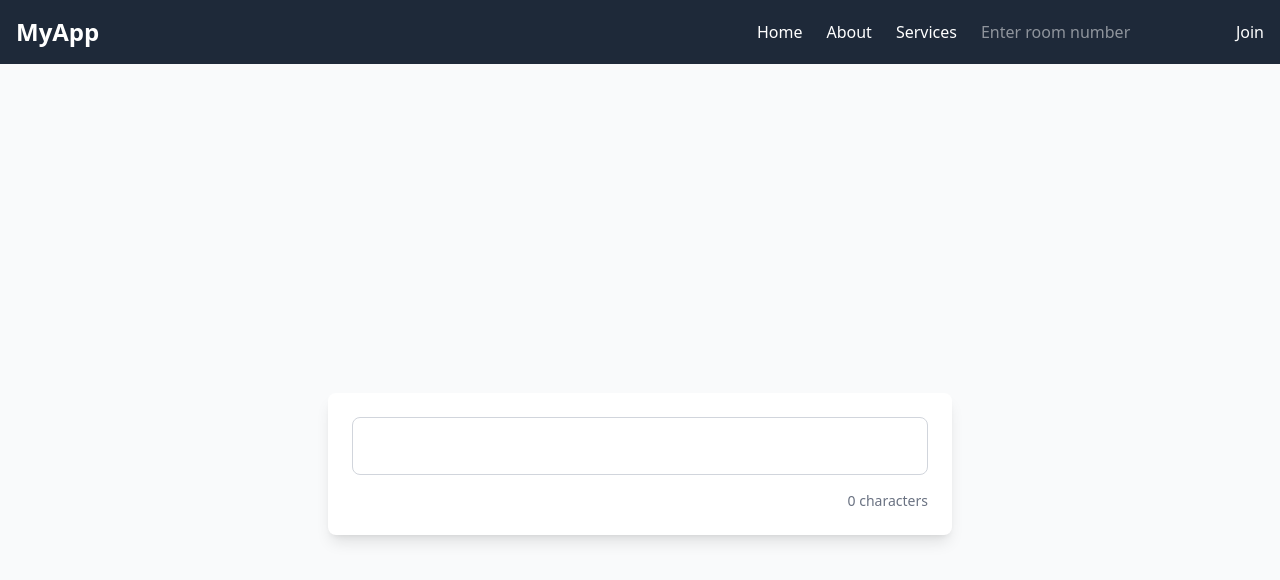
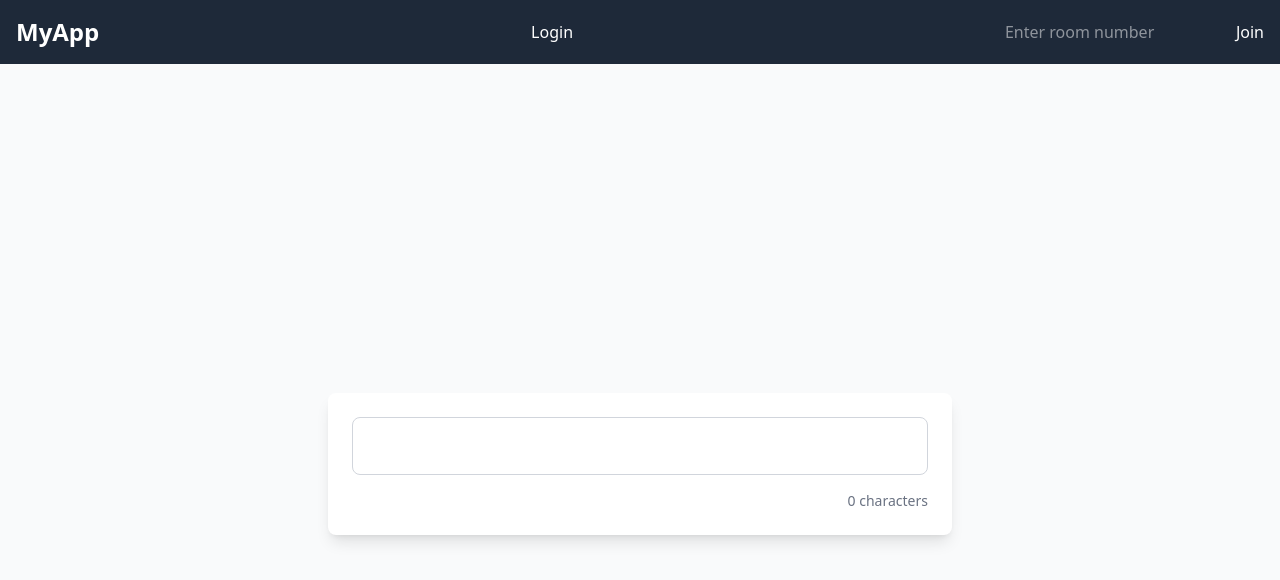
Before and after one commit to harshavardanan/Collaborative-editor, a React (Vite) app in the folder client/: page / in a window 1280 px wide. Shown: the top 580 px of the page. Built offline with nearby package versions, Linux system fonts and the light colour scheme; no server answers.

Commit message:
join component added

```diff
--- /dev/null
+++ b/client/src/components/JoinRoom.tsx
@@ -0,0 +1,22 @@
+import React, { useState } from "react";
+import { io } from "socket.io-client";
+const ENDPOINT = "http://localhost:5000";
+
+const JoinRoom = () => {
+  const [room, setRoom] = useState<string>("");
+  const joinRoom = () => {
+    io(ENDPOINT).emit("join-room", room);
+  };
+  return (
+    <div>
+      <input
+        placeholder="Enter room number"
+        onChange={(e) => setRoom(e.target.value)}
+        value={room}
+      />
+      <button onClick={joinRoom}>Join</button>
+    </div>
+  );
+};
+
+export default JoinRoom;
--- a/client/src/components/Navbar.tsx
+++ b/client/src/components/Navbar.tsx
@@ -1,20 +1,14 @@
 import React, { useState, useEffect } from "react";
 import { auth, signOut } from "./FirebaseConfig";
-import { io } from "socket.io-client";
-const ENDPOINT = "http://localhost:5000";
+import JoinRoom from "./JoinRoom";
 
 const Navbar = () => {
   const [user, setUser] = useState<any>(auth.currentUser);
-  const [room, setRoom] = useState<string>("");
-  const joinRoom = () => {
-    io(ENDPOINT).emit("join-room", room);
-  };
 
   useEffect(() => {
     const unsubscribe = auth.onAuthStateChanged((currentUser) => {
       setUser(currentUser);
     });
-
     return () => unsubscribe();
   }, []);
 
@@ -31,26 +25,14 @@ const Navbar = () => {
     <div className="bg-gray-800 text-white p-4">
       <div className="max-w-7xl mx-auto flex items-center justify-between">
         <div className="text-2xl font-bold">MyApp</div>
-
         <div className="hidden md:flex space-x-6">
           <a href="/" className="hover:text-blue-400">
-            Home
+            Login
           </a>
-          <a href="/about" className="hover:text-blue-400">
-            About
-          </a>
-          <a href="/services" className="hover:text-blue-400">
-            Services
-          </a>
-          <input
-            placeholder="Enter room number"
-            onChange={(e) => setRoom(e.target.value)}
-            value={room}
-          />
-          <button onClick={joinRoom}>Join</button>
         </div>
-
-        {/* Logout button */}
+        <div>
+          <JoinRoom />
+        </div>
         {user ? (
           <button
             onClick={handleLogout}
@@ -60,8 +42,6 @@ const Navbar = () => {
           </button>
         ) : null}
       </div>
-
-      {/* Mobile menu */}
       <div className="md:hidden">
         <button className="text-white">Menu</button>
       </div>
```
Also changed, not shown: 1 other file (tests, documents, lock files or other folders).
